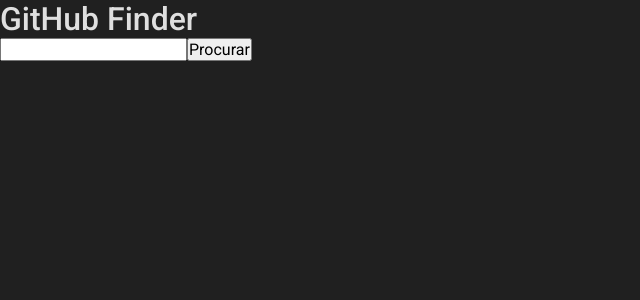
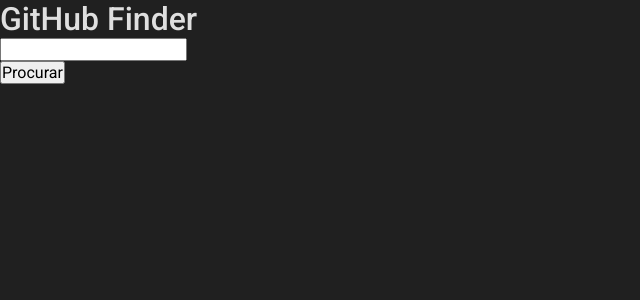
Before and after one commit to raphaelcdsouza/gitrepofinderfront, a React (Create React App) app: page / in a window 1280 px wide. Shown: the top 300 px of the page, without its empty margins (0-640 px from the left). Built offline with nearby package versions, Linux system fonts and the light colour scheme.

Commit message:
Removed error display message from Dashboard component

```diff
--- a/src/pages/Dashboard/index.jsx
+++ b/src/pages/Dashboard/index.jsx
@@ -1,6 +1,8 @@
 import React, { useState, useCallback } from 'react';
 
 import api from '../../services/api';
+
+import Input from '../../components/Input';
 
 const Dashboard = () => {
   const [repos, setRepos] = useState([]);
@@ -46,11 +48,9 @@ const Dashboard = () => {
       <h1>GitHub Finder</h1>
 
       <form onSubmit={handleFormSubmit}>
-        <input type="text" name="repo" onChange={handleInputChange} />
+        <Input type="text" name="repo" error={error} onChange={handleInputChange} />
         <button type="submit">Procurar</button>
       </form>
-
-      {error && <span>{error}</span>}
 
       {repos.length > 0 && (
         <>
```
